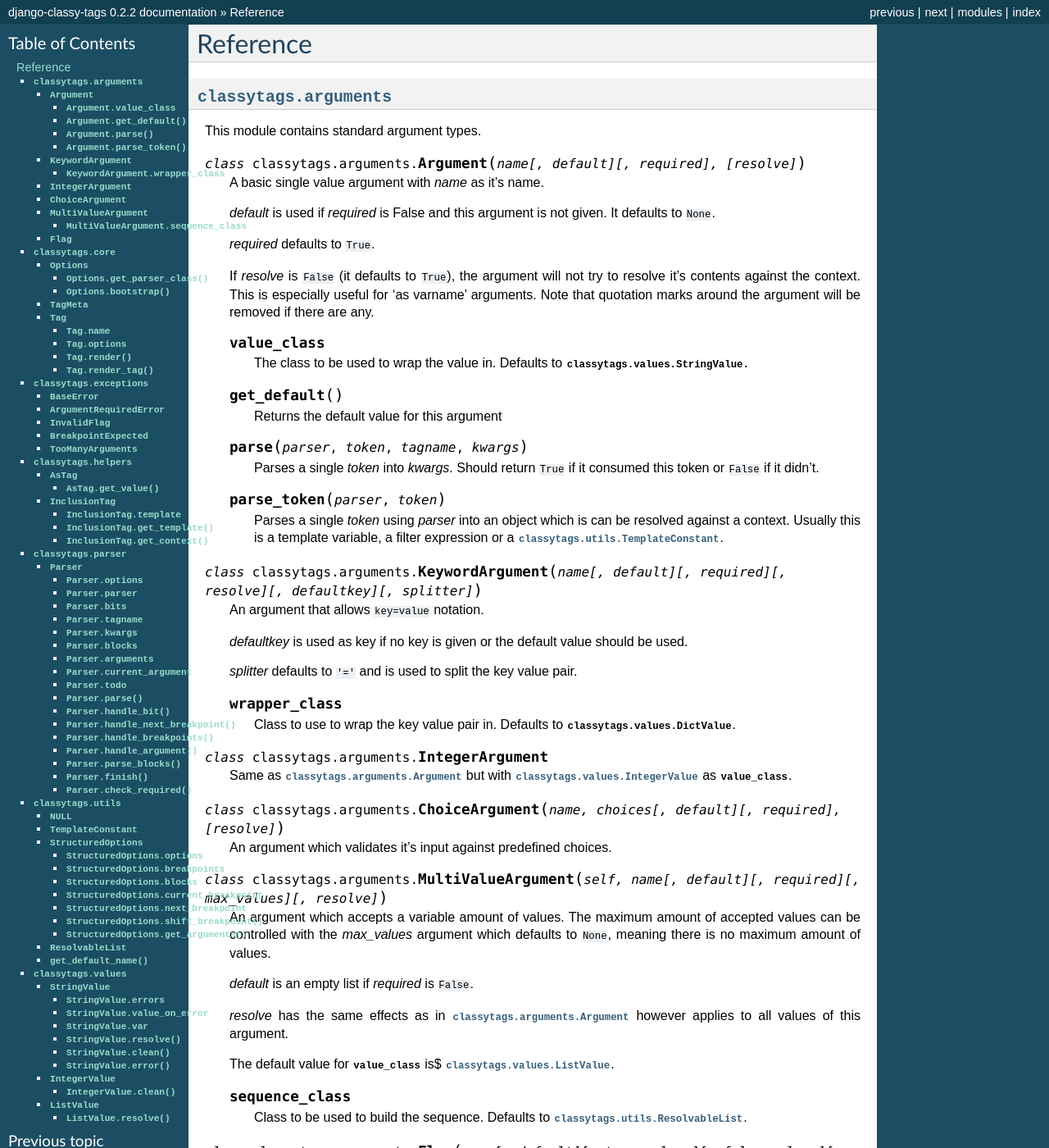
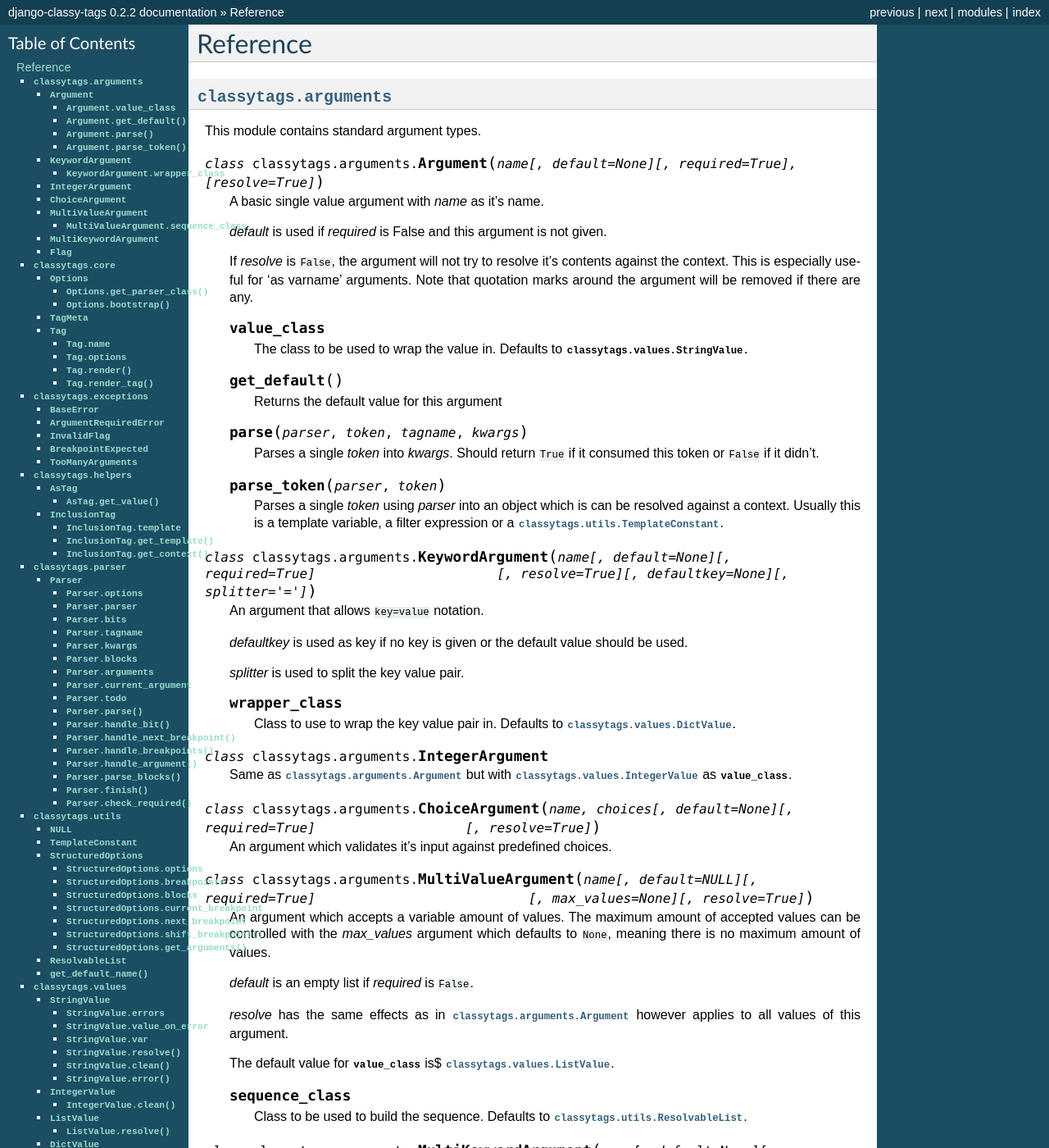
Before and after one commit to django-cms/django-classy-tags, a Sphinx documentation site: the page built from docs/reference.rst, in a window 1280 px wide and 1400 px high. Shown: the whole window at 82% size. Built offline with Sphinx 7.4.7, drawn with Linux system fonts in a browser that asks for light colours; some of the changed text lies outside the part shown.

Commit message:
Added MultiKeywordArgument with tests/docs

```diff
--- a/docs/reference.rst
+++ b/docs/reference.rst
@@ -11,16 +11,13 @@
 This module contains standard argument types.
 
 
-.. class:: Argument(name[, default][, required], [resolve])
+.. class:: Argument(name[, default=None][, required=True], [resolve=True])
 
     A basic single value argument with *name* as it's name.
 
-    *default* is used if *required* is False and this argument is not given. It
-    defaults to ``None``.
+    *default* is used if *required* is False and this argument is not given.
 
-    *required* defaults to ``True``.
-
-    If *resolve* is ``False`` (it defaults to ``True``), the argument will
+    If *resolve* is ``False``, the argument will
     not try to resolve it's contents against the context. This is especially
     useful for 'as varname' arguments. Note that quotation marks around the
     argument will be removed if there are any.
@@ -46,14 +43,15 @@
         filter expression or a :class:`classytags.utils.TemplateConstant`.
 
 
-.. class:: KeywordArgument(name[, default][, required][, resolve][, defaultkey][, splitter])
+.. class:: KeywordArgument(name[, default=None][, required=True] \
+                          [, resolve=True][, defaultkey=None][, splitter='='])
 
     An argument that allows ``key=value`` notation.
 
     *defaultkey* is used as key if no key is given or the default value should
     be used.
 
-    *splitter* defaults to ``'='`` and is used to split the key value pair.
+    *splitter* is used to split the key value pair.
 
     .. attribute:: wrapper_class
 
@@ -67,12 +65,14 @@
     :class:`classytags.values.IntegerValue` as :attr:`value_class`.
 
 
-.. class:: ChoiceArgument(name, choices[, default][, required], [resolve])
+.. class:: ChoiceArgument(name, choices[, default=None][, required=True] \
+                          [, resolve=True])
 
 	An argument which validates it's input against predefined choices.
 
 
-.. class:: MultiValueArgument(self, name[, default][, required][, max_values][, resolve])
+.. class:: MultiValueArgument(name[, default=NULL][, required=True] \
+                              [, max_values=None][, resolve=True])
 
     An argument which accepts a variable amount of values. The maximum amount of
     accepted values can be controlled with the *max_values* argument which
@@ -93,7 +93,19 @@
         :class:`classytags.utils.ResolvableList`.
 
 
-.. class:: Flag(name[, default][, true_values][, false_values][, case_sensitive])
+.. class:: MultiKeywordArgument(name[, default=None][, required=True] \
+                                [, resolve=True][, max_values=None] \
+                                [, defaultkey=None][, splitter='='])
+
+    Similar to :class:`classytags.arguments.KeywordArgument` but allows multiple
+    key value pairs to be given. The will be merged into one dictionary.
+
+    Arguments are the same as for :class:`classytags.arguments.KeywordArgument`
+    and :class:`classytags.arguments.MultiValueArgument`.
+
+
+.. class:: Flag(name[, default=NULL][, true_values=None][, false_values=None] \
+                [, case_sensitive=False])
 
     A boolean flag. Either *true_values* or *false_values* must be provided.
 
@@ -502,7 +514,7 @@
 
 .. class:: ListValue(value)
 
-    Subclass of :class:`StringValue` and `list`.
+    Subclass of :class:`StringValue` and :class:`list`.
 
     Appends the initial value to itself in initialization.
 
@@ -510,3 +522,13 @@
 
         Resolves all items in itself against *context* and calls :meth:`clean`
         with the list of resolved values.
+
+
+.. class:: DictValue(dict)
+
+    Subclass of :class:`StringValue` and :class:`dict`.
+
+    .. method:: resolve(context)
+
+        Resolves all *values* against *context* and calls :meth:`clean` with the
+        resolved dictionary.
```
Also changed, not shown: tests.py (+24 -0 lines), 2 other files.
